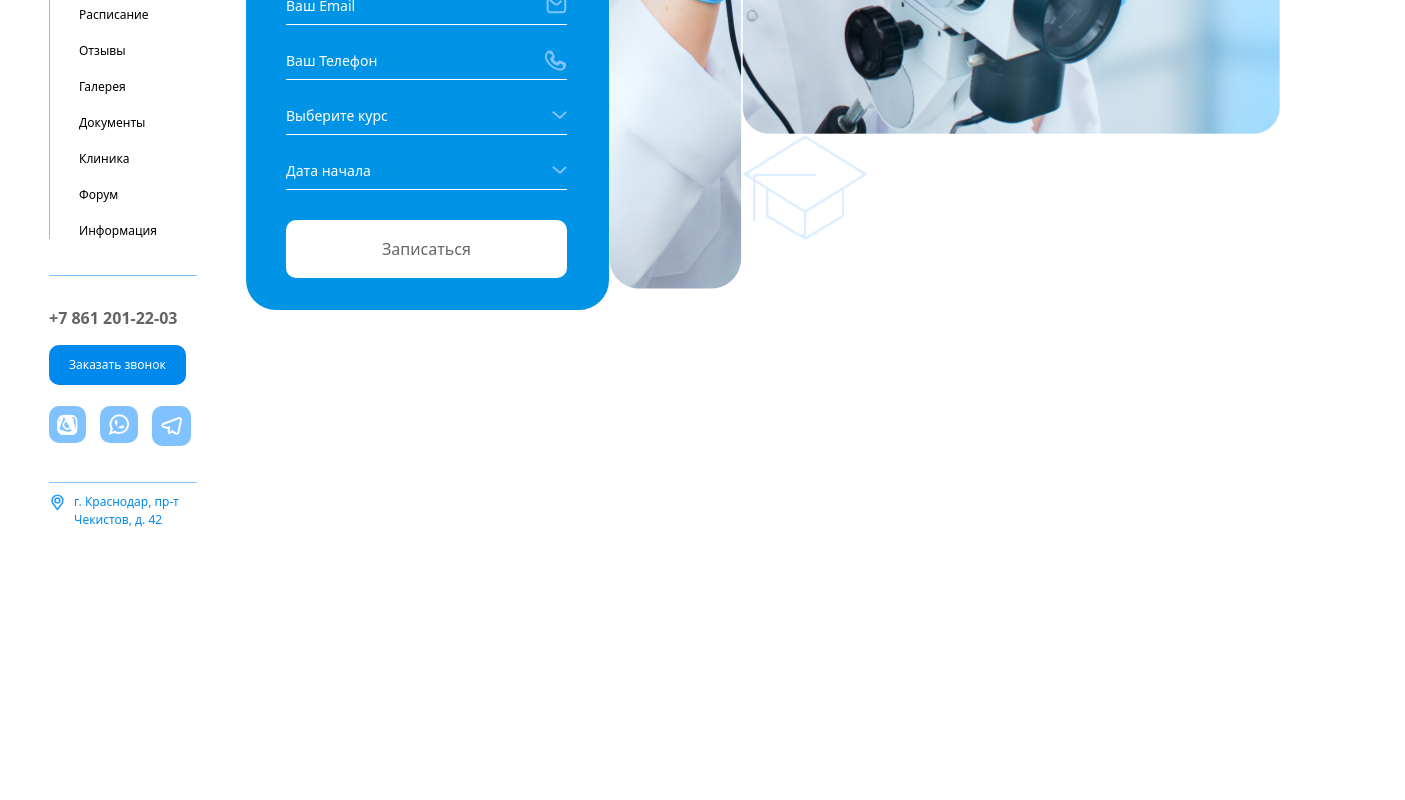
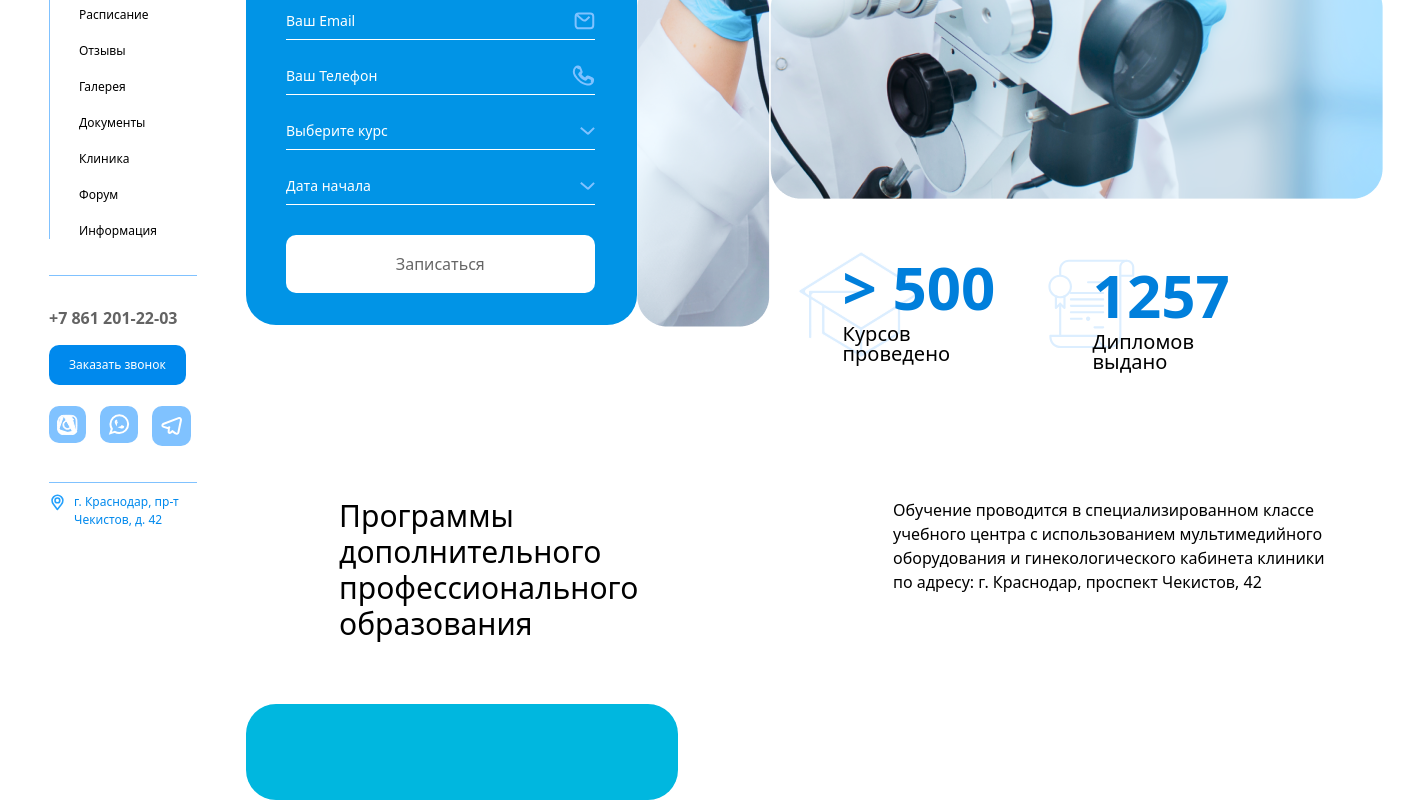
Before and after one commit to MuzaffarTolibov/med-project, an Angular app: page /main/home in a window 1280 px wide. Shown: the part 428-1228 px from the top of the page, 1405 px wide, since content can reach past the window. Before the commit the page ends 957 px from the top, so only its background shows below. Built offline with nearby package versions, Linux system fonts and the light colour scheme.

Commit message:
muzaffar

```diff
--- a/src/app/features/main/home/home.component.html
+++ b/src/app/features/main/home/home.component.html
@@ -11,13 +11,24 @@
       </div>
       <div>
         <img src="assets/page-2.png" alt="page-2">
-        <div class="flex items-start">
+        <div class="flex items-start relative">
           <img src="assets/page-3.png" alt="page-3">
           <div>
             <img src="assets/page-4.png" alt="page-4">
-            <div>
-              <div>
+            <div class="flex items-center w-[607px] mt-[52px] ml-7">
+              <div class="relative w-[250px]">
                 <img src="assets/icons/Union.svg" alt="union">
+                <div class="absolute top-0 left-[45px]">
+                  <p class="text-[#007FDB] font-bold text-[60px] leading-[73.14px]">> 500</p>
+                  <p class="text-[#000000] font-medium text-xl leading-5">Курсов <br>проведено</p>
+                </div>
+              </div>
+              <div class="relative w-[250px]">
+                <img src="assets/icons/Group 129.svg" alt="union">
+                <div class="absolute top-0 left-[45px]">
+                  <p class="text-[#007FDB] font-bold text-[60px] leading-[73.14px]">1257</p>
+                  <p class="text-[#000000] font-medium text-xl leading-5">Дипломов <br>выдано</p>
+                </div>
               </div>
             </div>
           </div>
@@ -25,5 +36,14 @@
 
       </div>
     </div>
+
+    <div class="flex items-start mt-[140px] ml-[93px]">
+        <p class="w-[445px] text-[#000000] text-3xl font-medium mr-[109px]">Программы дополнительного профессионального образования</p>
+        <p class="w-[441px] text-[#000000] text-base font-normal">Обучение проводится в специализированном классе учебного центра с использованием мультимедийного оборудования и гинекологического кабинета клиники по адресу: г. Краснодар, проспект Чекистов, 42</p>
+    </div>
+
+    <div class="mt-[62px]">
+      <app-info-card cardClass="sm-card" customClass="bg-[#00B7DF]"></app-info-card>
+    </div>
   </div>
 </div>
--- a/src/app/features/main/home/home.component.ts
+++ b/src/app/features/main/home/home.component.ts
@@ -1,10 +1,11 @@
 import { Component } from '@angular/core';
 import { FormComponent } from "../../../shared/components/form/form.component";
+import { InfoCardComponent } from "../../../shared/components/info-card/info-card.component";
 
 @Component({
   selector: 'app-home',
   standalone: true,
-  imports: [FormComponent],
+  imports: [FormComponent, InfoCardComponent],
   templateUrl: './home.component.html',
   styleUrl: './home.component.scss'
 })
--- /dev/null
+++ b/src/app/shared/components/info-card/info-card.component.html
@@ -0,0 +1,3 @@
+<div [ngClass]="cardClass" [class]="customClass" class="pl-[41px] pt-9 pr-12 pb-[60px]">
+
+</div>
--- /dev/null
+++ b/src/app/shared/components/info-card/info-card.component.scss
@@ -0,0 +1,7 @@
+.sm-card {
+  @apply max-w-[432px] w-full rounded-[30px]
+}
+
+.md-card {
+  @apply max-w-[661px] w-full rounded-[30px]
+}
```
Also changed, not shown: src/app/shared/components/info-card/info-card.component.ts (added, +20 -0 lines).
